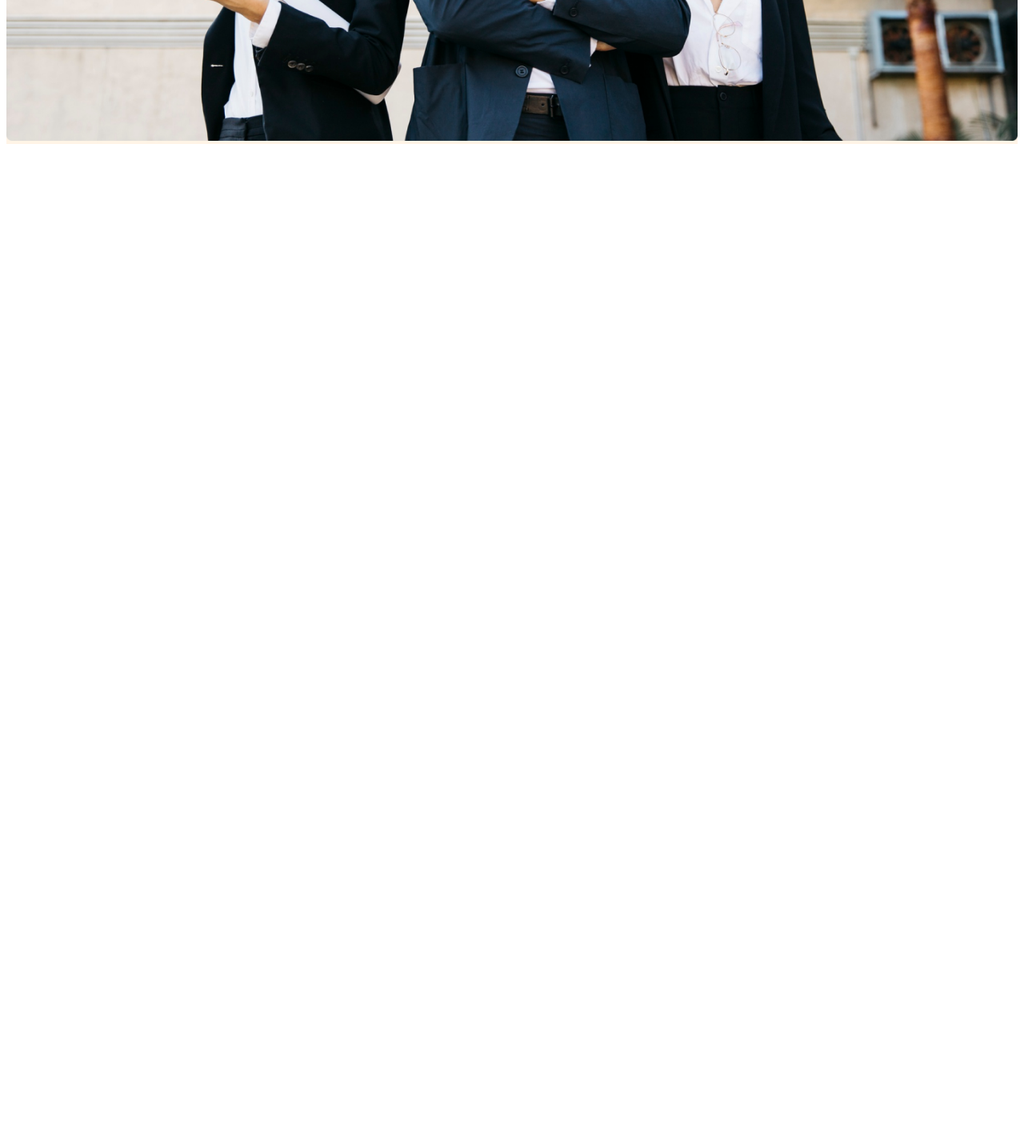
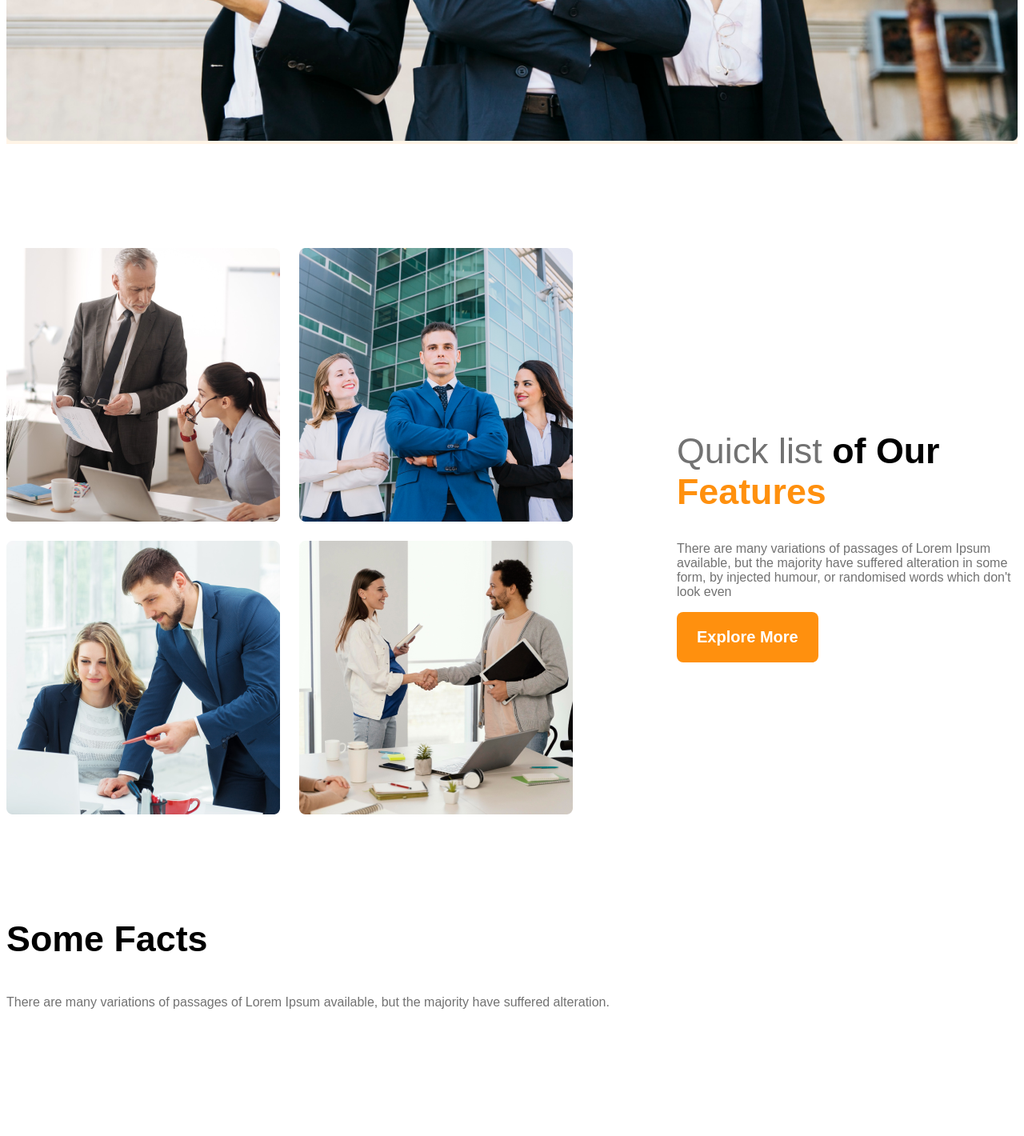
Before and after one commit to rakib911-dev/g3-architect-website, a plain HTML site: page index.html in a window 1280 px wide. Shown: the part 996-2416 px from the top of the page at 80% size. Before the commit the page ends 1184 px from the top, so only its background shows below. Drawn offline with Linux system fonts and the light colour scheme.

Commit message:
made team responsive and added fact structure

```diff
--- a/index.html
+++ b/index.html
@@ -6,7 +6,7 @@
     <title>G3 Architects</title>
     <link rel="stylesheet" href="style.css">
 </head>
-<body class=".work-sans-font">
+<body class="work-sans-font">
     <header class="bg-light">
         <nav class="navbar display-flex">
             <h3 class="brand">G3 Architects</h3>
@@ -27,7 +27,45 @@
         </div>
     </header>
     <main>
-
+        <section class="teams display-flex">
+            <div class="team-img-container">
+                <img src="images/team1.png" alt="">
+                <img src="images/team2.png" alt="">
+                <img src="images/team3.png" alt="">
+                <img src="images/team4.png" alt="">
+            </div>
+            <div class="our-features">
+                <h1 class="section-title"><span id="quick-list" class="dark-3">Quick list</span> <span>of Our</span> <span class="text-primary">Features</span></h1>
+                <p class="feature-description dark-3">There are many variations of passages of Lorem Ipsum available, but the majority have suffered alteration in some form, by injected humour, or randomised words which don't look even</p>
+                <button class="btn-primary">Explore More</button>
+            </div>
+        </section>
+        <section class="some-facts">
+            <h3 class="section-title">Some Facts</h3>
+            <p class="dark-3">There are many variations of passages of Lorem Ipsum available, but the majority have suffered alteration.</p>
+            <div class="facts-container">
+                <div class="fact">
+                    <img src="" alt="" class="fact-icon">
+                    <h4 class="fact-number"></h4>
+                    <h5 class="fact-name"></h5>
+                </div>
+                <div class="fact">
+                    <img src="" alt="" class="fact-icon">
+                    <h4 class="fact-number"></h4>
+                    <h5 class="fact-name"></h5>
+                </div>
+                <div class="fact">
+                    <img src="" alt="" class="fact-icon">
+                    <h4 class="fact-number"></h4>
+                    <h5 class="fact-name"></h5>
+                </div>
+                <div class="fact">
+                    <img src="" alt="" class="fact-icon">
+                    <h4 class="fact-number"></h4>
+                    <h5 class="fact-name"></h5>
+                </div>
+            </div>
+        </section>
     </main>
     <footer>
 
--- a/style.css
+++ b/style.css
@@ -22,6 +22,20 @@
     font-size: 1.25rem;
     border: none;
     border-radius: 8px;
+}
+.text-primary{
+    color: #FF900E;
+}
+main{
+    max-width: 1440px;
+    margin: 0 auto;
+}
+main > section {
+    margin-top: 130px;
+}
+.section-title{
+    font-size: 2.8rem;
+    font-weight: 700;
 }
 /* header styles */
 .bg-light{
@@ -62,9 +76,40 @@
 .banner-image{
     width: 100%;
 }
+/* team and features styles */
+.teams{
+    align-items: center;
+}
+.team-img-container{
+    display: grid;
+    grid-template-columns: repeat(2, 1fr);
+    gap: 24px;
+}
+.our-features{
+    margin-left: 130px;
+    max-width: 530px;
+}
+#quick-list{
+    font-weight: 500;
+}
 /* responsive media query */
 @media screen and (max-width:576px) {
-    .navbar, .nav-link{
+    .navbar, .nav-link, .teams{
         flex-direction: column;
     }
+    .team-img-container{
+        grid-template-columns: repeat(1, 1fr);
+    }
+    .our-features{
+        margin-left: 20px;
+    }
 }
+/* medium device */
+@media screen and (min-width:576px) and (max-width:992px) {
+    .teams{
+        flex-direction: column;
+    }
+    .our-features{
+        margin: 20px auto;
+    }
+}
```
